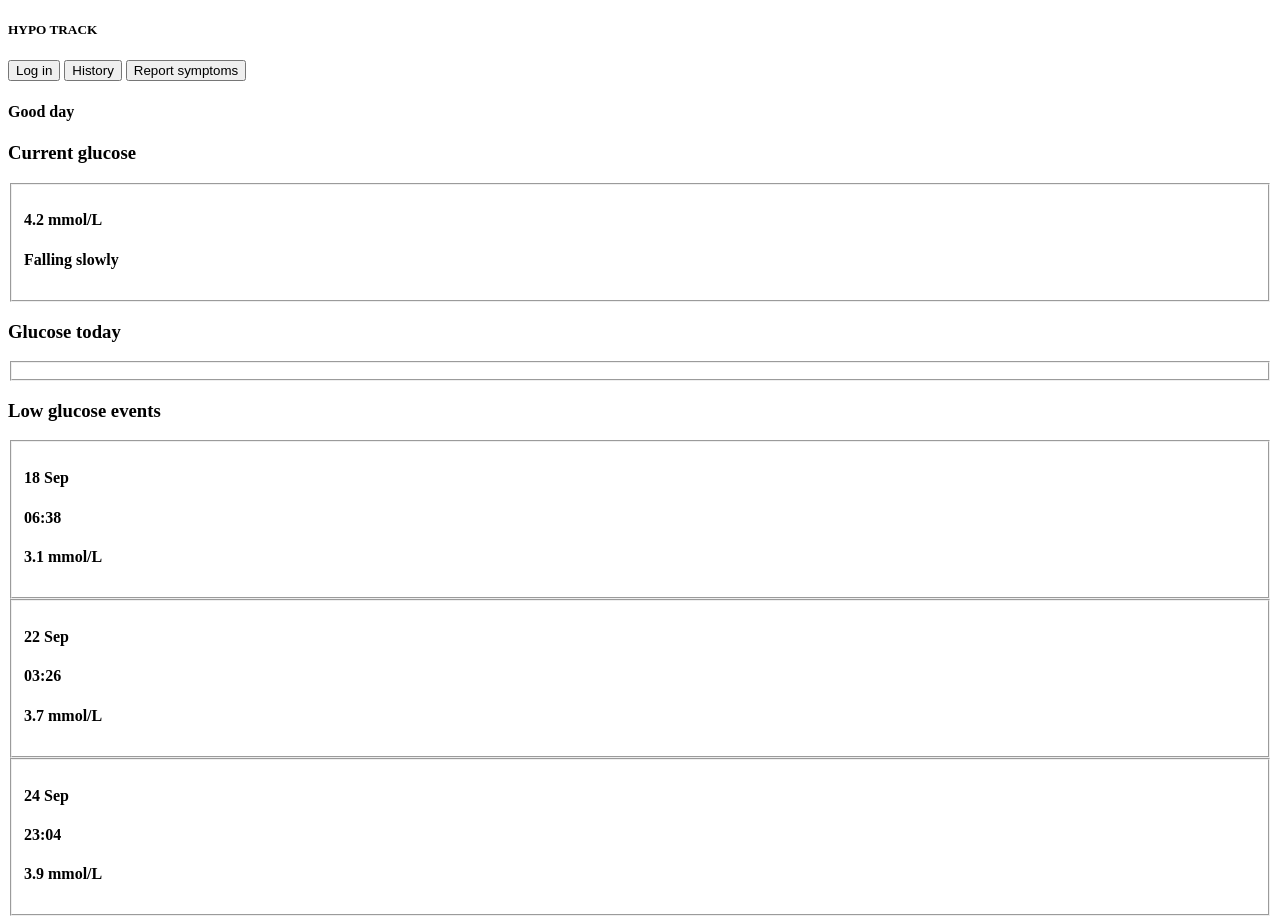
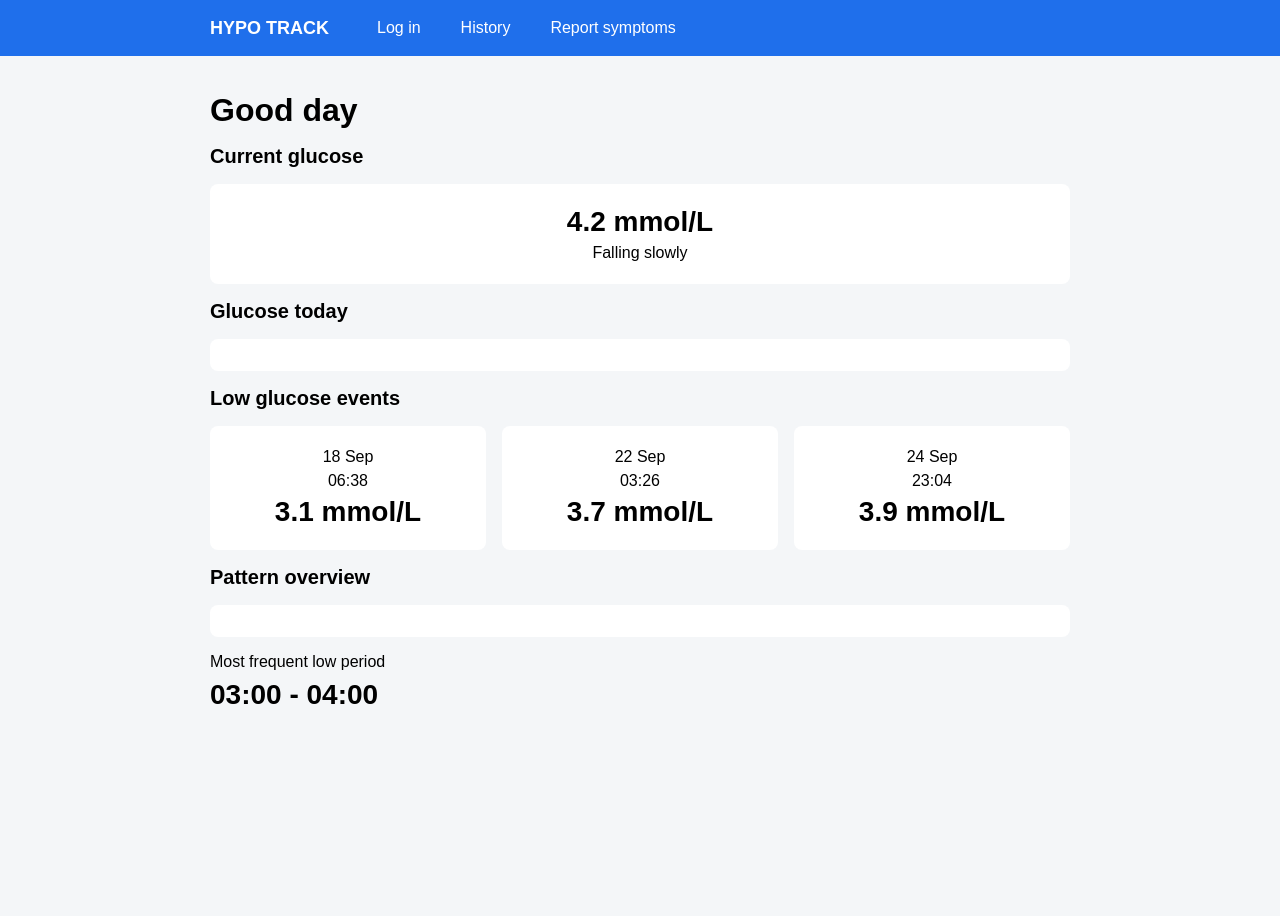
Before and after one commit to dashingomaster3000/CGM-MontorV2, a website: page public/Forside/Forside.html in a window 1280 px wide. Shown: the top 916 px of the page. After the commit the page ends 800 px from the top, so only its background shows below. Drawn offline with Linux system fonts and the light colour scheme.

Commit message:
lavet css til forside

```diff
--- /dev/null
+++ b/public/Forside/Forside.css
@@ -0,0 +1,103 @@
+/* The whole page: blue bar at the top, grey background below. */
+body {
+    margin: 0;
+    font-family: Arial;
+    background: #f4f6f8 linear-gradient(#1f6feb 56px, #f4f6f8 56px) no-repeat;
+
+    /* Everything is placed in rows, and the content is centered. */
+    display: flex;
+    flex-wrap: wrap;
+    align-items: center;
+    gap: 16px;
+    padding: 0 max(20px, calc((100% - 860px) / 2)) 20px;
+}
+
+/* "HYPO TRACK" in the blue bar. */
+h5:first-of-type {
+    color: white;
+    font-size: 18px;
+    line-height: 56px;
+    margin: 0 20px 0 0;
+}
+
+/* Buttons in the blue bar. */
+button {
+    background: none;
+    border: none;
+    color: white;
+    font-family: Arial;
+    font-size: 16px;
+    padding: 6px 12px;
+    border-radius: 6px;
+    cursor: pointer;
+}
+
+button:hover {
+    background-color: rgba(255, 255, 255, 0.2);
+}
+
+/* "Good day" and the section headings take a whole row. */
+h4, h3, fieldset {
+    flex: 0 0 100%;
+    box-sizing: border-box;
+    margin: 0;
+}
+
+/* The big page title. */
+body > h4:first-of-type {
+    font-size: 32px;
+    margin-top: 20px;
+}
+
+h3 {
+    font-size: 20px;
+}
+
+/* White boxes around the content. */
+fieldset {
+    background-color: white;
+    border: none;
+    border-radius: 8px;
+    padding: 16px;
+    text-align: center;
+}
+
+/* Text inside the boxes. */
+fieldset h4 {
+    font-size: 16px;
+    font-weight: normal;
+    margin: 6px 0;
+}
+
+/* The big number in "Current glucose". */
+fieldset:nth-of-type(1) h4:first-child {
+    font-size: 28px;
+    font-weight: bold;
+}
+
+/* The three low glucose boxes are next to each other. */
+fieldset:nth-of-type(3),
+fieldset:nth-of-type(4),
+fieldset:nth-of-type(5) {
+    flex: 1 1 calc(33.333% - 16px);
+}
+
+/* The big number in the low glucose boxes. */
+fieldset:nth-of-type(3) h4:last-child,
+fieldset:nth-of-type(4) h4:last-child,
+fieldset:nth-of-type(5) h4:last-child {
+    font-size: 28px;
+    font-weight: bold;
+}
+
+/* "Most frequent low period" and the time below the pattern box. */
+body > h4:last-of-type {
+    font-size: 16px;
+    font-weight: normal;
+}
+
+h5:last-of-type {
+    flex: 0 0 100%;
+    font-size: 28px;
+    margin: -8px 0 0 0;
+}
--- a/public/Forside/Forside.html
+++ b/public/Forside/Forside.html
@@ -4,6 +4,7 @@
     <meta charset="UTF-8">
     <meta name="viewport" content="width=device-width, initial-scale=1.0">
     <title>Dashboard</title>
+    <link rel="stylesheet" href="Forside.css">
 </head>
 <body>
 <h5>HYPO TRACK</h5>
```
